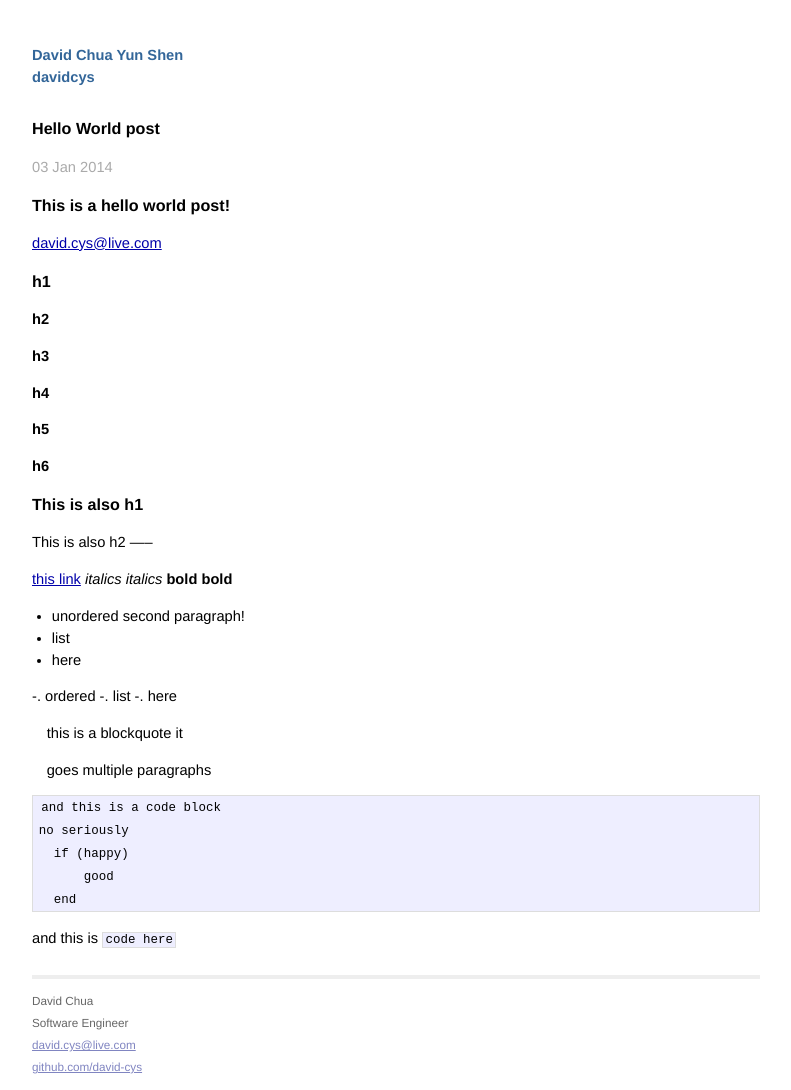
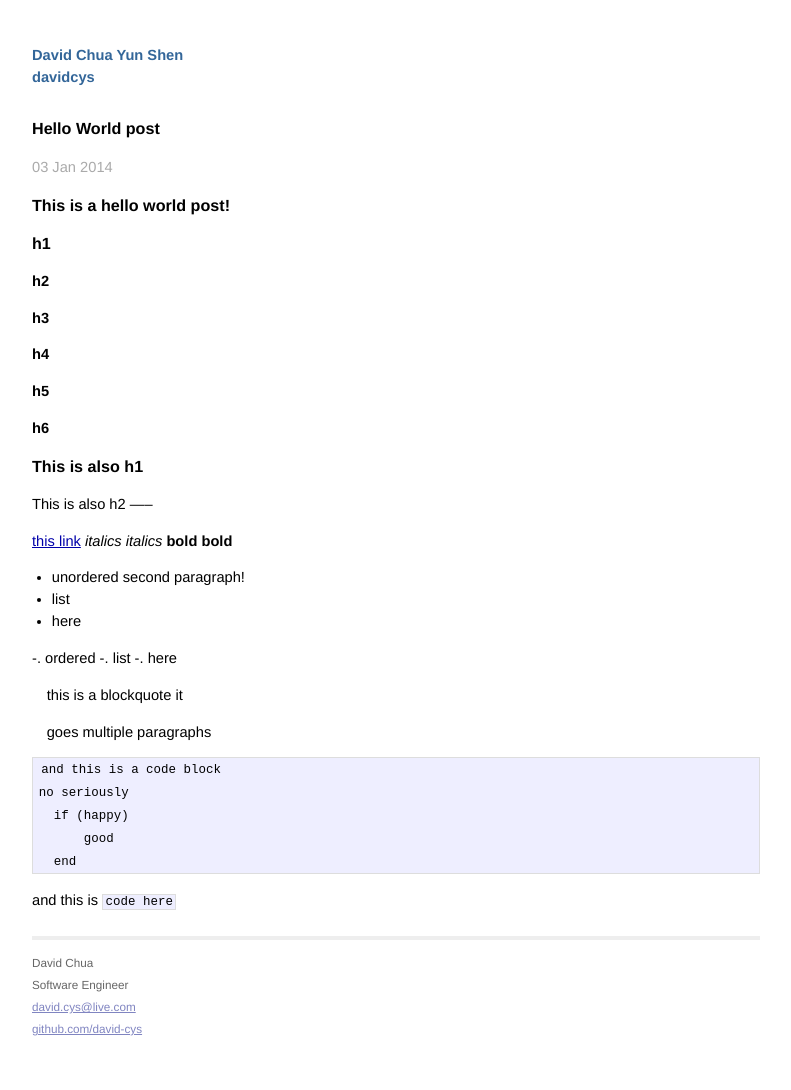
Before and after one commit to david-cys/david-cys.github.io, a Jekyll site: the page built from _posts/2014-01-03-hello-world.md, in a window 1280 px wide. Shown: the whole page, without its empty margins (244-1035 px from the left). Built offline with Jekyll 4.4.1, drawn with Linux system fonts in a browser that asks for light colours; after the commit the page ends 1052 px from its top, so only the background shows below that.

Commit message:
remove email from first post

```diff
--- a/_posts/2014-01-03-hello-world.md
+++ b/_posts/2014-01-03-hello-world.md
@@ -5,7 +5,6 @@ title: Hello World post
 
 #This is a hello world post!
 
-<david.cys@live.com>
 #h1
 ##h2
 ###h3
```
